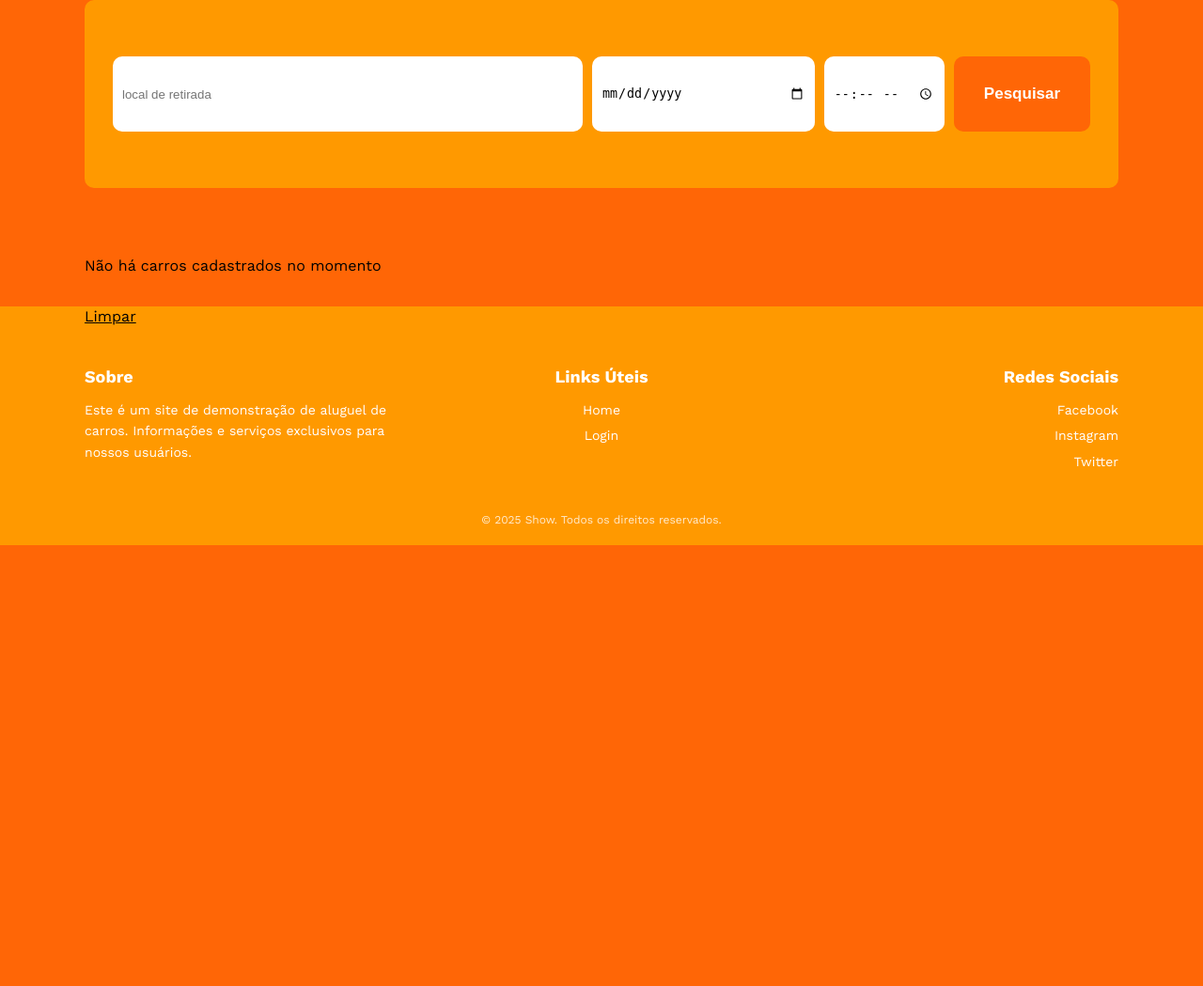
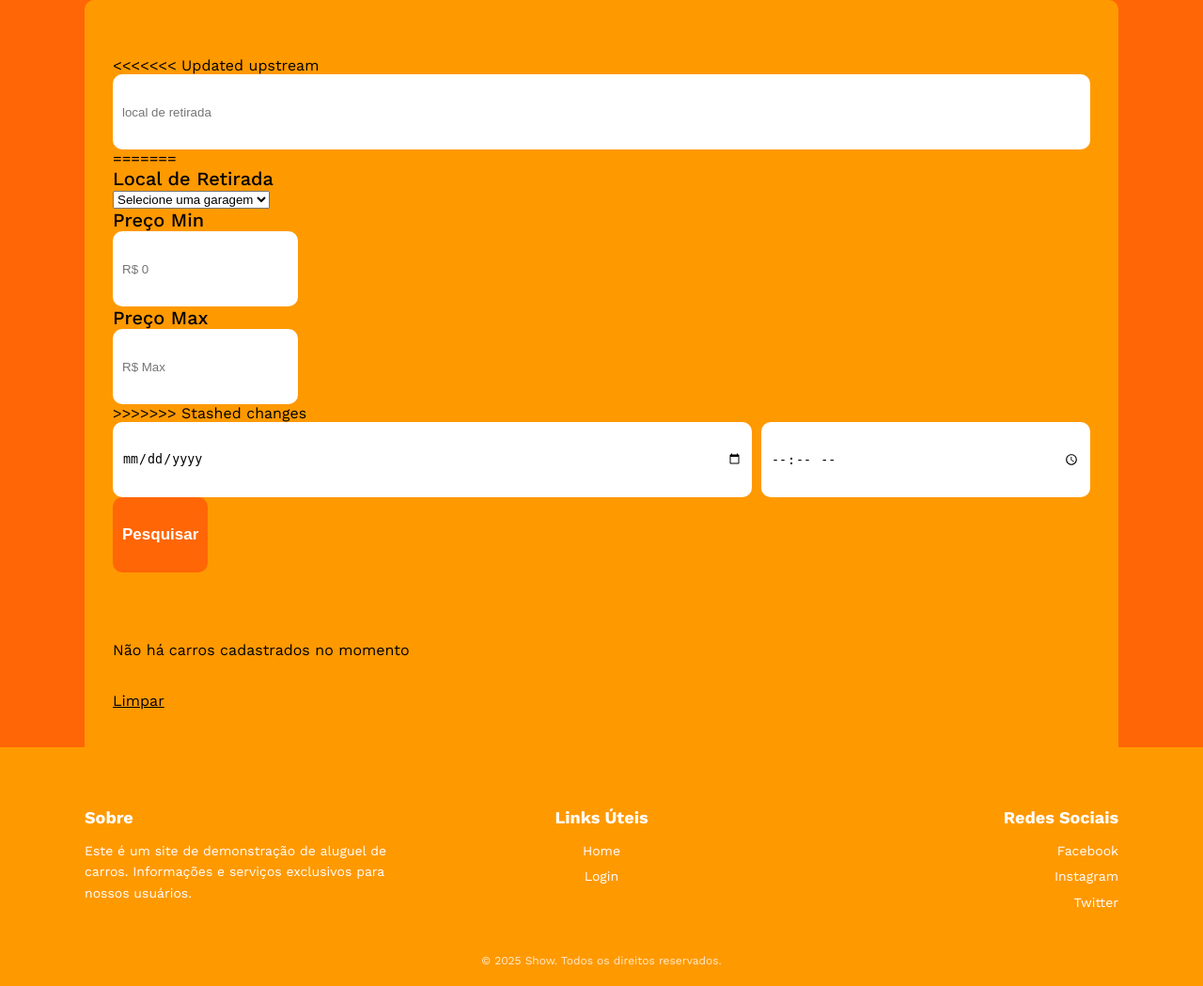
Before and after one commit to gabrielokimura/Projeto_Agostinho_2025, a Flask app: template projeto_agostinhov1.1/templates/pagina_inicial.html in a window 1280 px wide. Shown: the part 121-1170 px from the top of the page at 94% size. Before the commit the page ends 701 px from the top, so only its background shows below. Run offline with Flask 3, Linux system fonts and the light colour scheme; the template is opened without the code that fills it, so the values that code supplies are empty.

Commit message:
sla 26/11 1515

```diff
--- a/projeto_agostinhov1.1/templates/pagina_inicial.html
+++ b/projeto_agostinhov1.1/templates/pagina_inicial.html
@@ -6,9 +6,47 @@
 {% block conteudo_principal %}
 
 <div class="painel_pesquisa">
+<<<<<<< Updated upstream
     <form class="formulario_pesquisa" action="#">
         <div class="local_retirada">
             <input type="text" class="input_local" placeholder="local de retirada"/>
+=======
+    <form class="formulario_pesquisa" action="/filtrar" method="post">
+
+        <div class="linha_form">
+            <div class="grupo_input largo">
+                <label>Local de Retirada</label>
+                <select name="local_retirada">
+                    <option value="">Selecione uma garagem</option>
+                    {% for garagem in garagens %}
+                        <option value="{{ garagem.id }}">Garagem {{garagem.bairro}} - {{garagem.cidade}}</option>
+                    {% endfor %}
+                </select>
+            </div>
+
+            <div class="grupo_input pequeno">
+                <label>Preço Min</label>
+                <input name="minimo" type="number" placeholder="R$ 0"
+                oninput="this.setCustomValidity(
+                    (this.form.maximo.value && Number(this.value) < Number(this.form.maximo.value))
+                    ? 'O preço mínimo não pode ser menor que o preço máximo'
+                    : ''
+                )"
+                />
+            </div>
+
+            <div class="grupo_input pequeno">
+                <label>Preço Max</label>
+                <input name="maximo" type="number" placeholder="R$ Max"
+                oninput="this.setCustomValidity(
+                    (this.form.minimo.value && Number(this.value) < Number(this.form.minimo.value))
+                    ? 'O preço máximo não pode ser menor que o preço mínimo'
+                    :''
+                )"
+                />
+            </div>
+
+>>>>>>> Stashed changes
         </div>
         <div class="data" title="Data de retirada e horário">
             <input type="date" class="input_data" aria-label="Data de retirada"/>
```
Also changed, not shown: projeto_concessionaria.db.
